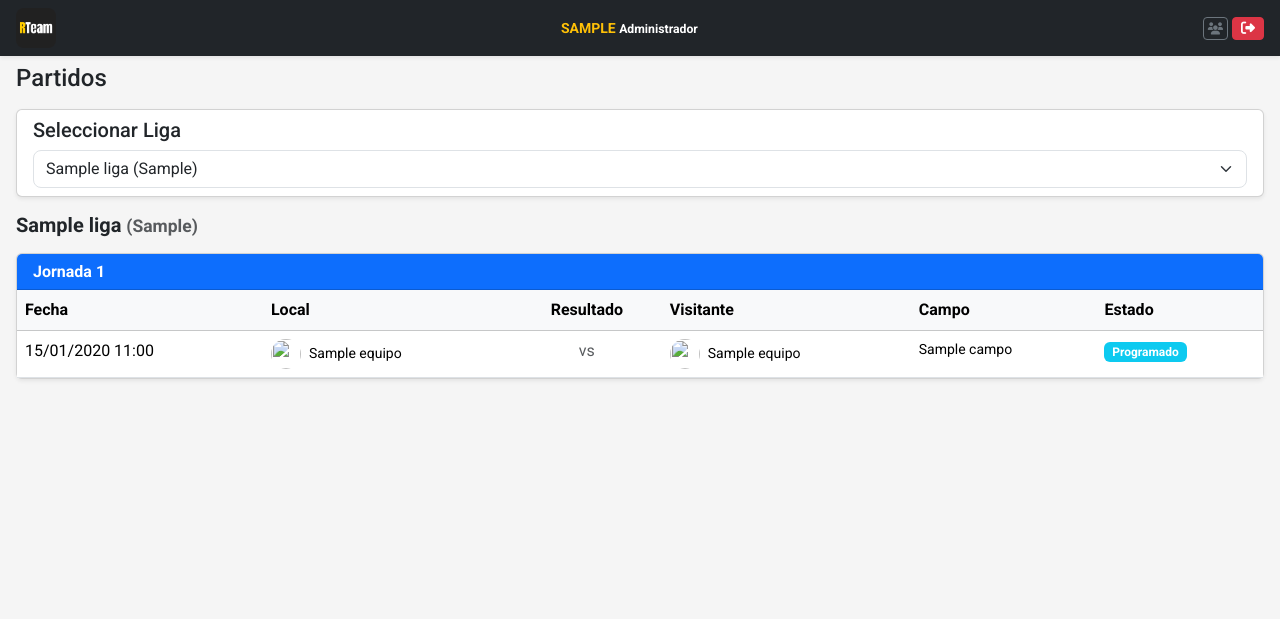
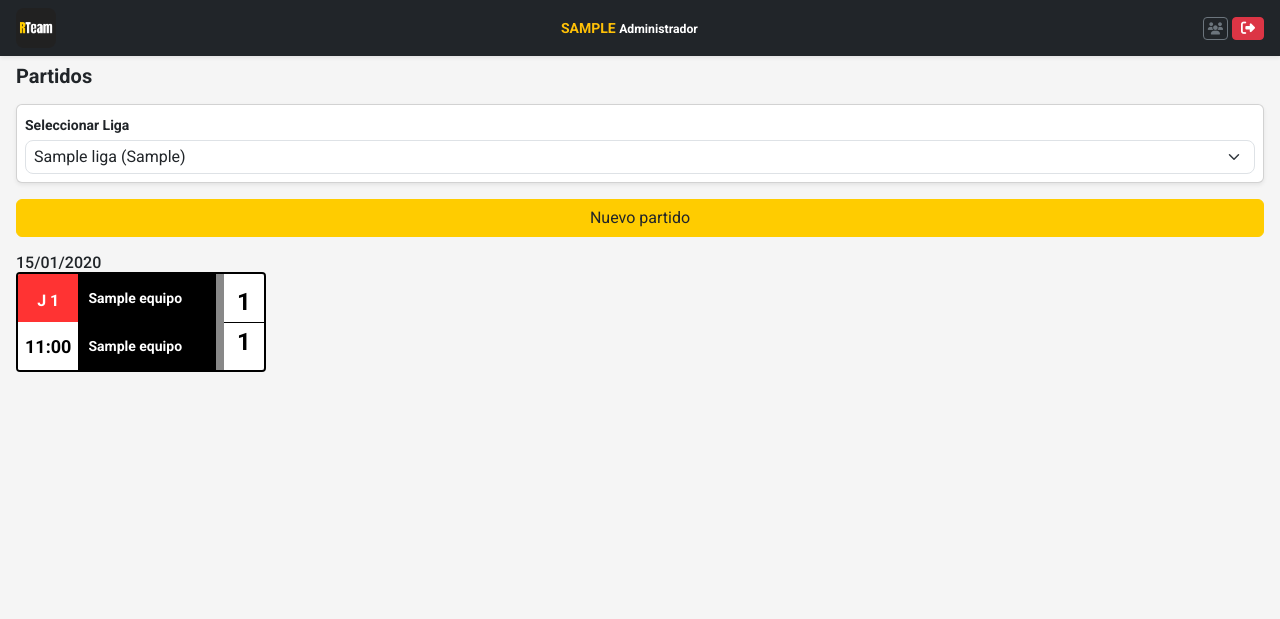
Before and after one commit to rubenalsasua/RTeam, a Django app: page /partidos/ in a window 1280 px wide. Shown: the top 619 px of the page. Run offline with Django 4.2, Linux system fonts and the light colour scheme; a user stored in the database is signed in; tables that the repository leaves empty hold one stand-in row (values such as "Sample post"); parts of the project's set-up code (start-up, migrations or seed data) failed here and were passed over; some libraries are stand-ins or nearby versions.

Commit message:
List y Create de partidos

```diff
--- a/RTeam_app/models.py
+++ b/RTeam_app/models.py
@@ -57,6 +57,7 @@
 class Equipo(models.Model):
     nombre = models.CharField(max_length=100, unique=True)
     foto = CloudinaryField('imagen', null=True, blank=True, folder='equipos')
+    color = models.CharField(max_length=20, blank=True, null=True, help_text='Color principal del equipo')
     fecha_creacion = models.DateTimeField(auto_now_add=True)
     fecha_actualizacion = models.DateTimeField(auto_now=True)
     jugadores = models.ManyToManyField('Jugador', through='JugadorEquipoTemporada', related_name='equipos')
--- a/RTeam_app/urls/partidos_urls.py
+++ b/RTeam_app/urls/partidos_urls.py
@@ -3,4 +3,5 @@
 
 urlpatterns = [
     path('partidos/', views.PartidoListView.as_view(), name='partido_list'),
+    path('partidos/create/<int:liga_id>/', views.PartidoCreateView.as_view(), name='partido_create'),
 ]
--- a/RTeam_app/views/partidos.py
+++ b/RTeam_app/views/partidos.py
@@ -1,6 +1,6 @@
 from django.views.generic import ListView, DetailView, CreateView, UpdateView, DeleteView
-from RTeam_app.forms import TemporadaForm
-from RTeam_app.models import Liga, Partido, Temporada
+from RTeam_app.forms import PartidoForm
+from RTeam_app.models import Liga, Partido, Temporada, Equipo
 from django.shortcuts import render, redirect, get_object_or_404
 from django.urls import reverse_lazy
 from django.contrib.auth.mixins import LoginRequiredMixin
@@ -69,3 +69,34 @@
         context['jornadas_ordenadas'] = jornadas_ordenadas
 
         return context
+
+
+# RTeam_app/views/partidos.py
+class PartidoCreateView(LoginRequiredMixin, CreateView):
+    model = Partido
+    form_class = PartidoForm
+    template_name = 'partidos/partido_create.html'
+
+    def get_success_url(self):
+        return reverse_lazy('partido_list') + f'?liga={self.kwargs["liga_id"]}'
+
+    def get_context_data(self, **kwargs):
+        context = super().get_context_data(**kwargs)
+        liga = get_object_or_404(Liga, id=self.kwargs['liga_id'])
+        context['liga'] = liga
+        context['accion'] = 'Crear'
+        return context
+
+    def get_form(self, form_class=None):
+        form = super().get_form(form_class)
+        liga = get_object_or_404(Liga, id=self.kwargs['liga_id'])
+        equipos_liga = Equipo.objects.filter(ligas=liga)
+        form.fields['equipo_local'].queryset = equipos_liga
+        form.fields['equipo_visitante'].queryset = equipos_liga
+        form.initial['estado'] = 'PROGRAMADO'
+        return form
+
+    def form_valid(self, form):
+        liga = get_object_or_404(Liga, id=self.kwargs['liga_id'])
+        form.instance.liga = liga
+        return super().form_valid(form)
--- /dev/null
+++ b/context.txt
@@ -0,0 +1,5 @@
+Esta app solamente se usará en dispositivos móviles.
+Todas las pantallas tienen que estar pensadas para ser usadas en dispositivos móviles.
+Se usa el framework bootstrap para el diseño de las pantallas.
+Todas las funcionalidades javascript se implementan en un fichero javascript separado, dentro de la carpeta js.
+Para las vistas siempre uso los ListViews, DetailViews, CreateViews, UpdateViews y DeleteViews predeterminados de Django.
--- a/static/css/general.css
+++ b/static/css/general.css
@@ -142,3 +142,106 @@
     margin-bottom: 0.5rem;
     font-size: 0.875rem;
 }
+
+.marcador {
+    display: flex;
+    width: 250px;
+    height: 100px;
+    border: 2px solid #000;
+    background-color: #fff;
+    color: #000;
+    font-weight: bold;
+    overflow: hidden;
+    border-radius: 4px;
+}
+
+/* Logo y hora */
+.marcador-logoHora {
+    display: flex;
+    flex-direction: column;
+    justify-content: space-between;
+    width: 70px;
+    background: linear-gradient(to bottom, #f33, #f33 50%, #fff 50%);
+    color: white;
+    padding: 8px 5px;
+    text-align: center;
+}
+
+.marcador-logo {
+    height: 38px; /* Altura fija para el contenedor del logo */
+    display: flex;
+    justify-content: center;
+    align-items: center;
+}
+
+.marcador-logo img {
+    max-width: 100%;
+    max-height: 100%;
+    object-fit: contain; /* Mantiene las proporciones de la imagen */
+}
+
+.marcador-hora {
+    font-size: 18px;
+    background-color: white;
+    color: black;
+    padding: 2px;
+}
+
+/* Equipos y puntuación */
+.marcador-equipos {
+    display: flex;
+    width: 100%;
+    background-color: #000;
+    color: white;
+}
+
+.marcador-nombresEquipo {
+    display: flex;
+    flex-direction: column;
+    justify-content: space-between;
+    flex-grow: 1;
+}
+
+.marcador-contenedorEquipo {
+    display: flex;
+    align-items: center;
+    position: relative;
+    width: 100%;
+    height: 100%;
+    overflow: hidden;
+}
+
+.marcador-equipo {
+    font-size: 14px;
+    text-align: center;
+    z-index: 1;
+    margin-left: 10px;
+}
+
+.marcador-colorEquipo {
+    position: absolute;
+    top: 0;
+    bottom: 0;
+    right: 0;
+    width: 8px;
+    height: 100%;
+    border-radius: 0;
+}
+
+.marcador-puntuaciones {
+    display: flex;
+    flex-direction: column;
+    justify-content: space-between;
+    align-items: center;
+    background-color: white;
+    color: black;
+    width: 40px;
+    font-size: 24px;
+    padding: 10px 0;
+}
+
+.marcador-divisor {
+    width: 100%;
+    height: 1px;
+    background-color: black;
+}
--- /dev/null
+++ b/static/js/partidos.js
@@ -0,0 +1,10 @@
+// Funciones para la gestión de partidos
+document.addEventListener('DOMContentLoaded', function () {
+    // Selector de liga con cambio automático
+    const ligaSelector = document.getElementById('ligaSelector');
+    if (ligaSelector) {
+        ligaSelector.addEventListener('change', function () {
+            document.getElementById('ligaForm').submit();
+        });
+    }
+});
--- a/templates/partidos/partido_list.html
+++ b/templates/partidos/partido_list.html
@@ -1,17 +1,16 @@
 {% extends 'base.html' %}
+{% load static %}
 {% load app_filters %}
 {% block contenido %}
     <div class="container-fluid px-0">
-    <h1 class="mb-3 fs-4">Partidos</h1>
+        <h1 class="mb-3 fs-5 fw-bold">Partidos</h1>
 
-    <!-- Selector de ligas -->
+        <!-- Selector de ligas - Optimizado para móviles -->
         <div class="card mb-3 shadow-sm">
-        <div class="card-body py-2">
-            <h5 class="card-title mb-2 fs-5">Seleccionar Liga</h5>
-            <div class="row">
-                <div class="col-12">
-                    <form method="get" id="ligaForm">
-                        <select class="form-select" name="liga" id="ligaSelector">
+            <div class="card-body p-2">
+                <form method="get" id="ligaForm" class="mb-0">
+                    <label for="ligaSelector" class="form-label mb-1 small fw-bold">Seleccionar Liga</label>
+                    <select class="form-select form-select-sm" name="liga" id="ligaSelector">
                         {% for liga in ligas %}
                             <option value="{{ liga.id }}" {% if liga.id == liga_actual.id %}selected{% endif %}>
                                 {{ liga.nombre }} ({{ liga.temporada }})
@@ -21,94 +20,59 @@
                 </form>
             </div>
         </div>
+
+        {% if not liga_actual %}
+            <div class="alert alert-info py-2 small">
+                <i class="fas fa-info-circle me-1"></i>No hay ligas disponibles.
+            </div>
+        {% else %}
+            <a href="{% url 'partido_create' liga_actual.id %}" class="btn btn-warning w-100 mb-3">Nuevo partido</a>
+            {% if not partidos_por_jornada %}
+                <div class="alert alert-warning py-2 small">
+                    <i class="fas fa-exclamation-triangle me-1"></i>No hay partidos programados.
+                </div>
+            {% else %}
+                {% for jornada in jornadas_ordenadas %}
+
+
+
+                    {% for partido in partidos_por_jornada|get_item:jornada %}
+
+                        <h3 class="mb-0 fs-6">{{ partido.fecha|date:"d/m/Y" }}</h3>
+
+                        <div class="marcador">
+                            <div class="marcador-logoHora">
+                                <div class="marcador-logo">J {{ jornada }}</div>
+                                <div class="marcador-hora">{{ partido.fecha|date:"H:i" }}</div>
+                            </div>
+                            <div class="marcador-equipos">
+                                <div class="marcador-nombresEquipo">
+                                    <div class="marcador-contenedorEquipo">
+                                        <span class="marcador-equipo">{{ partido.equipo_local.nombre }}</span>
+                                        <div class="marcador-colorEquipo" style="background-color:
+                                                {% if partido.equipo_local.color %}{{ partido.equipo_local.color }}{% else %}#ff00009f{% endif %};"></div>
+                                    </div>
+                                    <div class="marcador-contenedorEquipo">
+                                        <span class="marcador-equipo">{{ partido.equipo_visitante.nombre }}</span>
+                                        <div class="marcador-colorEquipo" style="background-color:
+                                                {% if partido.equipo_visitante.color %}{{ partido.equipo_visitante.color }}{% else %}#005c17{% endif %};"></div>
+                                    </div>
+                                </div>
+                                <div class="marcador-puntuaciones">
+                                    <div class="marcador-puntuacion">{{ partido.goles_local }}</div>
+                                    <div class="marcador-divisor"></div>
+                                    <div class="marcador-puntuacion">{{ partido.goles_visitante }}</div>
+                                </div>
                             </div>
                         </div>
 
-    {% if not liga_actual %}
-        <div class="alert alert-info">
-            <i class="fas fa-info-circle me-2"></i>No hay ligas disponibles para mostrar partidos.
-        </div>
-    {% else %}
-        <h2 class="mb-3 fs-5 fw-bold">{{ liga_actual.nombre }} <small class="text-muted">({{ liga_actual.temporada }})</small></h2>
+                    {% endfor %}
 
-        {% if not partidos_por_jornada %}
-            <div class="alert alert-warning">
-                <i class="fas fa-exclamation-triangle me-2"></i>No hay partidos programados para esta liga.
-            </div>
-        {% else %}
-            {% for jornada in jornadas_ordenadas %}
-                <div class="card mb-3 shadow-sm">
-                    <div class="card-header bg-primary text-white py-2">
-                        <h3 class="mb-0 fs-6 fw-bold">Jornada {{ jornada }}</h3>
-                    </div>
-                    <div class="card-body p-0">
-                        <div class="table-responsive">
-                            <table class="table table-hover mb-0">
-                                <thead class="table-light">
-                                    <tr>
-                                        <th class="py-2">Fecha</th>
-                                        <th class="py-2">Local</th>
-                                        <th class="py-2 text-center">Resultado</th>
-                                        <th class="py-2">Visitante</th>
-                                        <th class="py-2">Campo</th>
-                                        <th class="py-2">Estado</th>
-                                    </tr>
-                                </thead>
-                                <tbody>
-                                    {% for partido in partidos_por_jornada|get_item:jornada %}
-                                        <tr>
-                                            <td class="py-2">{{ partido.fecha|date:"d/m/Y H:i" }}</td>
-                                            <td class="py-2">
-                                                <div class="d-flex align-items-center">
-                                                    {% if partido.equipo_local.foto %}
-                                                        <img src="{{ partido.equipo_local.foto.url }}" class="me-2" style="width: 30px; height: 30px; object-fit: cover; border-radius: 50%;">
-                                                    {% endif %}
-                                                    <span class="small">{{ partido.equipo_local.nombre }}</span>
-                                                </div>
-                                            </td>
-                                            <td class="text-center py-2">
-                                                {% if partido.estado == 'FINALIZADO' %}
-                                                    <span class="fw-bold">{{ partido.goles_local }} - {{ partido.goles_visitante }}</span>
-                                                {% else %}
-                                                    <span class="text-muted">vs</span>
-                                                {% endif %}
-                                            </td>
-                                            <td class="py-2">
-                                                <div class="d-flex align-items-center">
-                                                    {% if partido.equipo_visitante.foto %}
-                                                        <img src="{{ partido.equipo_visitante.foto.url }}" class="me-2" style="width: 30px; height: 30px; object-fit: cover; border-radius: 50%;">
-                                                    {% endif %}
-                                                    <span class="small">{{ partido.equipo_visitante.nombre }}</span>
-                                                </div>
-                                            </td>
-                                            <td class="py-2 small">{{ partido.campo.nombre }}</td>
-                                            <td class="py-2">
-                                                {% if partido.estado == 'PROGRAMADO' %}
-                                                    <span class="badge bg-info">Programado</span>
-                                                {% elif partido.estado == 'FINALIZADO' %}
-                                                    <span class="badge bg-success">Finalizado</span>
-                                                {% elif partido.estado == 'SUSPENDIDO' %}
-                                                    <span class="badge bg-danger">Suspendido</span>
-                                                {% else %}
-                                                    <span class="badge bg-secondary">{{ partido.get_estado_display }}</span>
-                                                {% endif %}
-                                            </td>
-                                        </tr>
-                                    {% endfor %}
-                                </tbody>
-                            </table>
-                        </div>
-                    </div>
-                </div>
+
                 {% endfor %}
             {% endif %}
         {% endif %}
     </div>
 
-<script>
-    // Cambiar de liga automáticamente al seleccionar una opción
-    document.getElementById('ligaSelector').addEventListener('change', function() {
-        document.getElementById('ligaForm').submit();
-    });
-</script>
+    <script src="{% static 'js/partidos.js' %}"></script>
 {% endblock %}
```
Also changed, not shown: RTeam_app/forms.py (+24 -2 lines), templates/partidos/partido_create.html (added, +50 -0 lines), RTeam_app/migrations/0015_equipo_color.py (added). Lines whose indentation alone changed are shown as unchanged.
